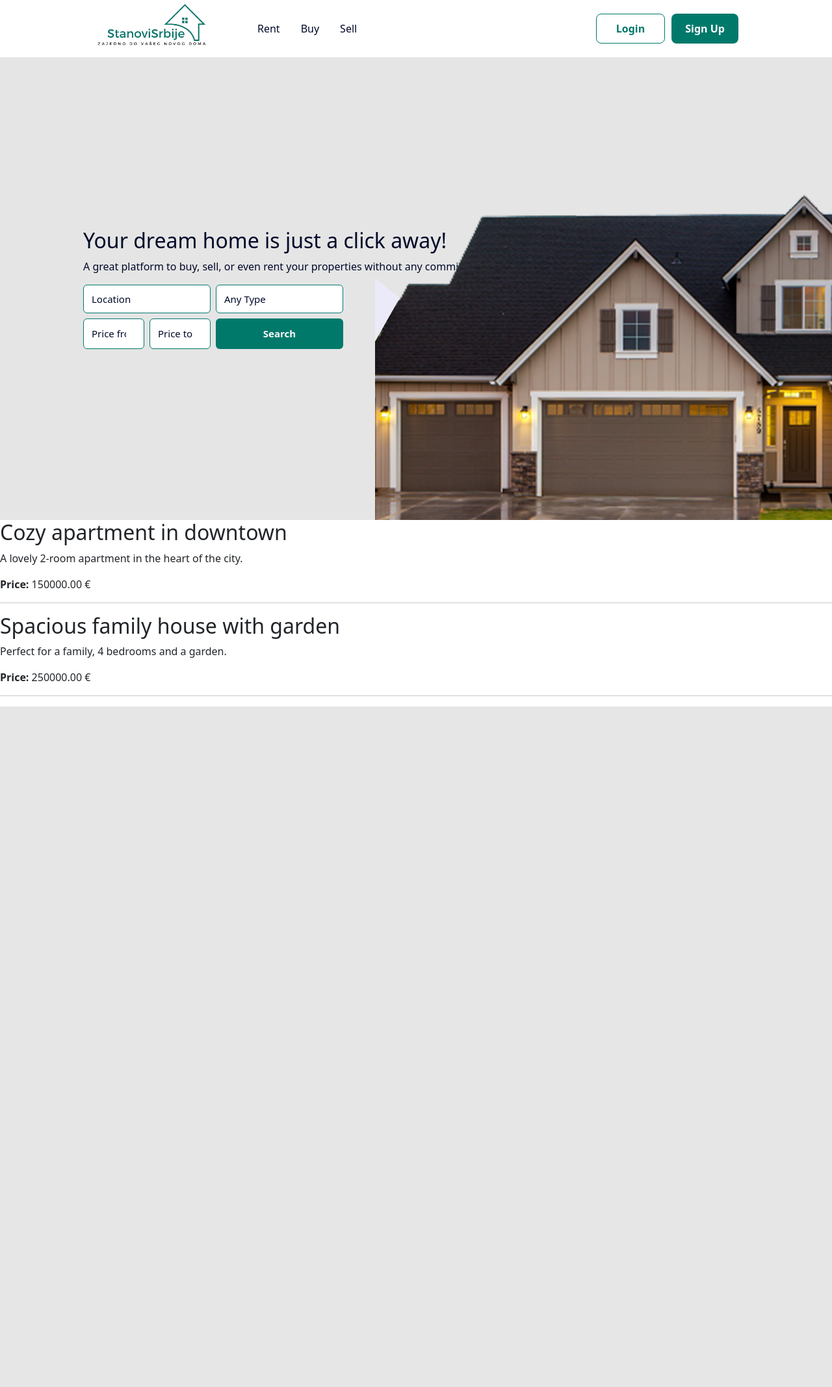
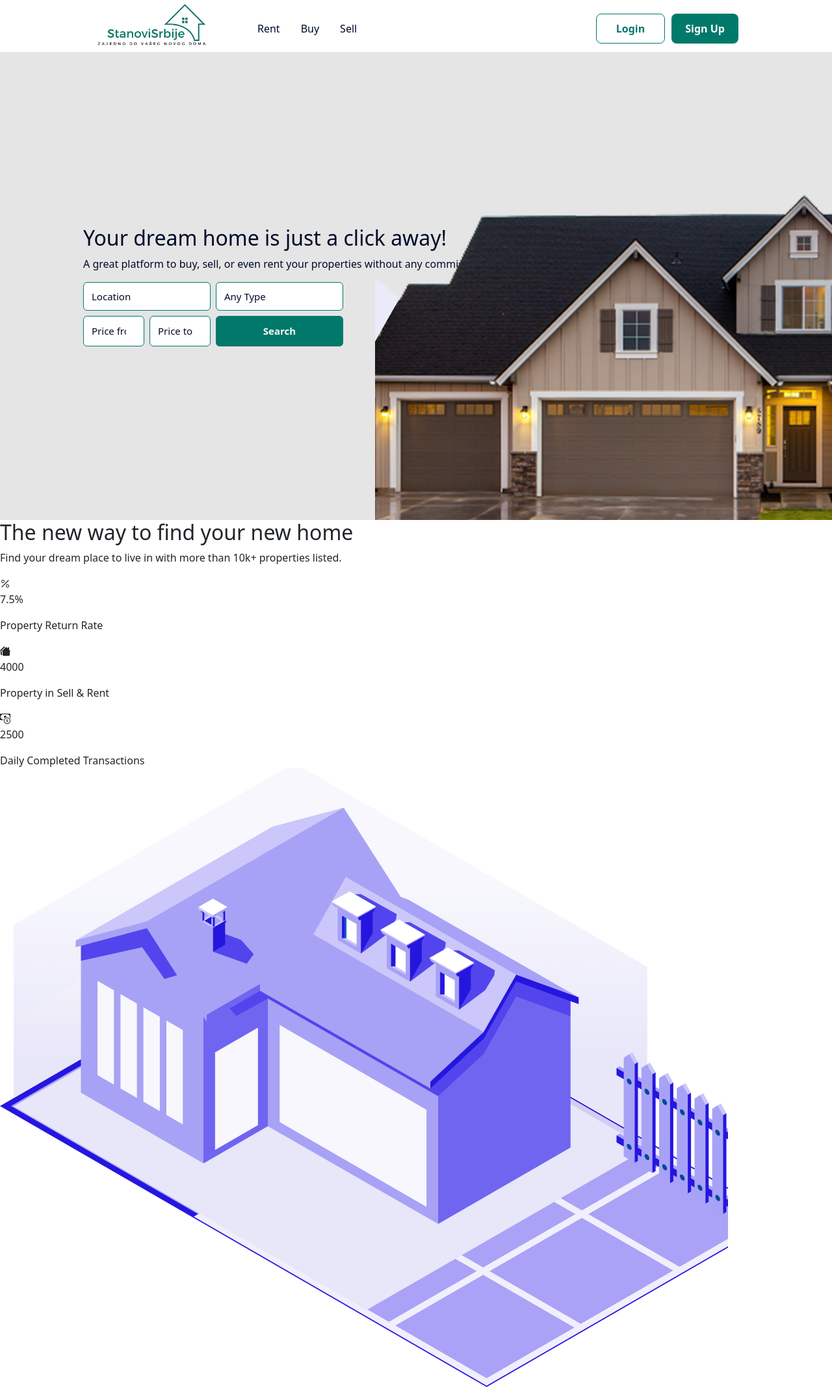
Before and after one commit to rotetomi97123/TMR, a PHP site: page / in a window 1280 px wide. Shown: the whole page at 65% size. Before the commit the page ends 1087 px from the top, so only its background shows below. Run offline with PHP 8.4, Linux system fonts and the light colour scheme; data comes from the database, SQL or seed files in the repository.

Commit message:
newhome szekcio kezdete, scss kompilalas problema fix

```diff
--- /dev/null
+++ b/includes/newhome.php
@@ -0,0 +1,30 @@
+<div class="newhome">
+    <div class="newhome-left">
+        <div class="newhome-left-title">
+            <h2>The new way to find your new home</h2>
+        </div>
+        <div class="newhome-left-text">
+            <p>Find your dream place to live in with more than 10k+ properties listed.</p>
+        </div>
+        <div class="newhome-left-items">
+            <div class="newhome-left-items-item">
+                <div class="newhome-left-items-item-icon"><i class="bi bi-percent"></i></div>
+                <div class="newhome-left-items-item-number"><p>7.5%</p></div>
+                <div class="newhome-left-items-item-text"><p>Property Return Rate</p></div>
+            </div>
+            <div class="newhome-left-items-item">
+                <div class="newhome-left-items-item-icon"><i class="bi bi-houses-fill"></i></div>
+                <div class="newhome-left-items-item-number"><p>4000</p></div>
+                <div class="newhome-left-items-item-text"><p>Property in Sell & Rent</p></div>
+            </div>
+            <div class="newhome-left-items-item">
+                <div class="newhome-left-items-item-icon"><i class="bi bi-cash-coin"></i></div>
+                <div class="newhome-left-items-item-number"><p>2500</p></div>
+                <div class="newhome-left-items-item-text">Daily Completed Transactions</div>
+            </div>
+        </div>
+    </div>
+    <div class="newhome-right">
+        <img src="./assets/vectorhouse.png" alt="vectorhouse">
+    </div>
+</div>
--- a/index.php
+++ b/index.php
@@ -31,10 +31,8 @@
       <?php include 'includes/banner_form.php'; ?>
 
     </div>
-    <div id="listings">
-
-    </div>
-
+    <!-- <div id="listings"></div> -->
+    <?php include 'includes/newhome.php'; ?>
     <script src="js/main.js"></script>
   </body>
 </html>
--- a/scss/styles.scss
+++ b/scss/styles.scss
@@ -1,3 +1,5 @@
+@import "styles2.scss";
+
 $mainColor: #00796b;
 $textColor: #000929;
 $max-width: 1024px;
@@ -21,6 +23,7 @@
   position: relative;
   padding: 4px 16px;
   background: white;
+  height: 10vh;
 }
 
 .nav-logo img {
@@ -172,7 +175,7 @@
 }
 .hero_wrapper {
   width: 100%;
-  height: 89vh;
+  height: 90vh;
   // background: linear-gradient(135deg, #009688, #00796b, #004d40);
   background: #e5e5e5;
   position: relative;
```
Also changed, not shown: css/styles.css (+1 -1 lines), gulpfile.js (+4 -3 lines), assets/vectorhouse.png (added), scss/_styles2.scss (added), 1 other file.
